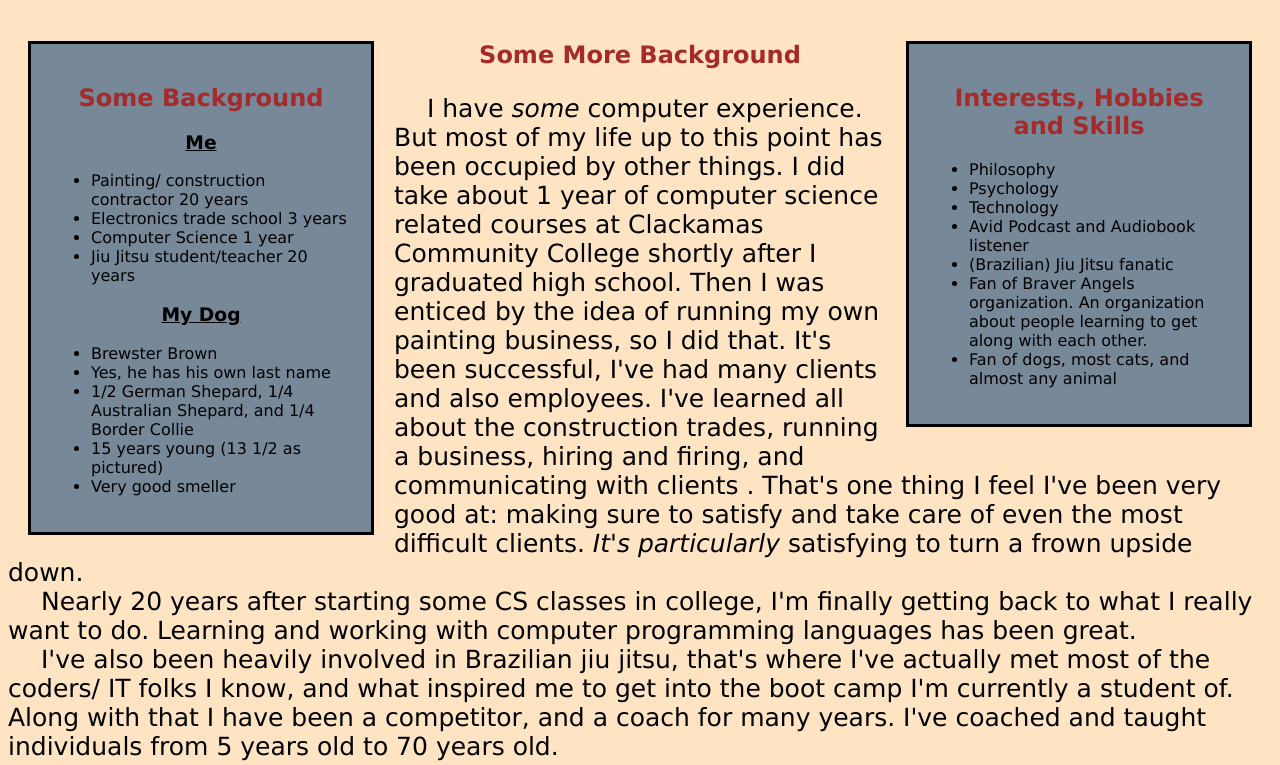
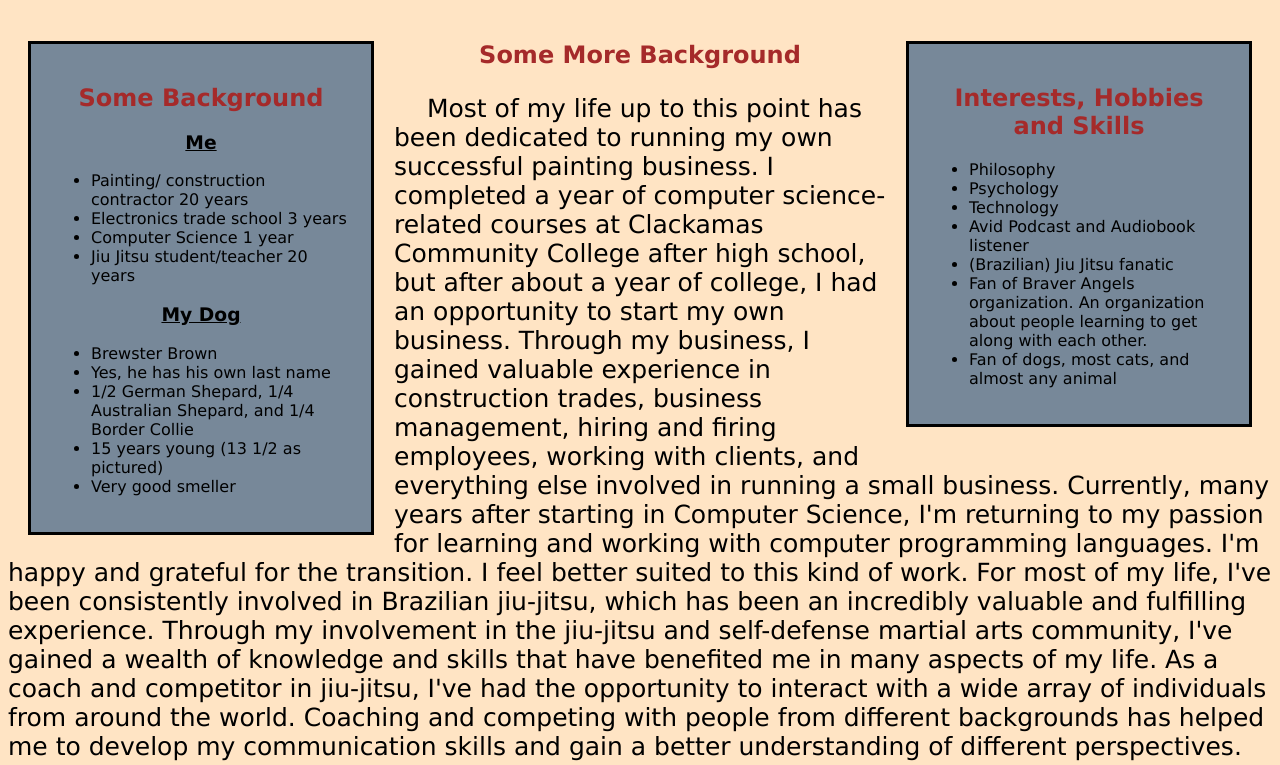
Before and after one commit to John-Dig/portfolio, a plain HTML site: page index.html in a window 1280 px wide. Shown: the part 499-1264 px from the top of the page. Drawn offline with Linux system fonts and the light colour scheme.

Commit message:
changed bio

```diff
--- a/index.html
+++ b/index.html
@@ -59,7 +59,11 @@
 
 
   <h2>Some More Background</h2>
-    <p>&emsp; I have <em>some</em> computer experience. But most of my life up to this point has been occupied by other things.  I did take about 1 year of computer science related courses at Clackamas Community College shortly after I graduated high school.  Then I was enticed by the idea of running my own painting business, so I did that.  It's been successful, I've had many clients and also employees.  I've learned all about the construction trades, running a business, hiring and firing, and communicating with clients .  That's one thing I feel I've been very good at: making sure to satisfy and take care of even the most difficult clients.  <span>It's particularly</span> satisfying to turn a frown upside down. <br>&emsp; Nearly 20 years after starting some CS classes in college, I'm finally getting back to what I really want to do. Learning and working with computer programming languages has been great.  <br>&emsp; I've also been heavily involved in Brazilian jiu jitsu, that's where I've actually met most of the coders/ IT folks I know, and what inspired me to get into the boot camp I'm currently a student of.  Along with that I have been a competitor, and a coach for many years.  I've coached and taught individuals from 5 years old to 70 years old.</p>
+    <p>&emsp;  Most of my life up to this point has been dedicated to running my own successful painting business. I completed a year of computer science-related courses at Clackamas Community College after high school, but after about a year of college, I had an opportunity to start my own business.  Through my business, I gained valuable experience in construction trades, business management, hiring and firing employees,  working with clients, and everything else involved in running a small business.
+
+     Currently, many years after starting in Computer Science, I'm returning to my passion for learning and working with computer programming languages.  I'm happy and grateful for the transition.  I feel better suited to this kind of work.
+
+   For most of my life, I've been consistently involved in Brazilian jiu-jitsu, which has been an incredibly valuable and fulfilling experience. Through my involvement in the jiu-jitsu and self-defense martial arts community, I've gained a wealth of knowledge and skills that have benefited me in many aspects of my life. As a coach and competitor in jiu-jitsu, I've had the opportunity to interact with a wide array of individuals from around the world. Coaching and competing with people from different backgrounds has helped me to develop my communication skills and gain a better understanding of different perspectives.</p>
 
     <div class="skinny" id="bg3">
       <h2>Cool Story</h2>
```
